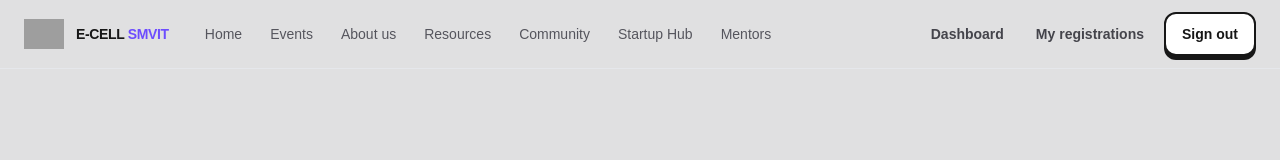
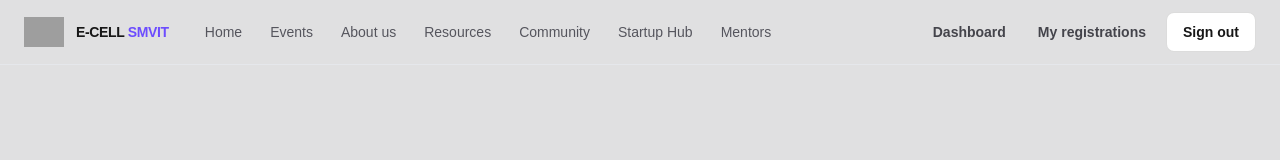
Before and after one commit to Bikesh-1/ECELL, a Next.js app: page / in a window 1280 px wide. Shown: the top 160 px of the page. Built offline with nearby package versions, Linux system fonts and the light colour scheme; no server answers; the database is empty; sample sign-in values are in the browser's storage; grey boxes are pictures that could not be loaded.

Commit message:
Normalize sign out button styling

```diff
--- a/src/components/signout-button.tsx
+++ b/src/components/signout-button.tsx
@@ -6,7 +6,7 @@ export default function SignOutButton() {
     <button
       type="button"
       onClick={() => signOut({ callbackUrl: "/" })}
-      className="rounded-xl border-2 border-[#171717] bg-white px-4 py-2.5 text-sm font-black text-[#171717] shadow-[0_4px_0_#171717] transition-all hover:-translate-y-0.5 hover:bg-[#FF5A36] active:translate-y-1 active:shadow-none"
+      className="inline-flex min-h-10 items-center rounded-lg border border-[#171717]/15 bg-white px-4 py-2 text-sm font-semibold text-[#171717] transition-colors hover:border-[#6D4DFE]/40 hover:text-[#6D4DFE]"
     >
       Sign out
     </button>
```
